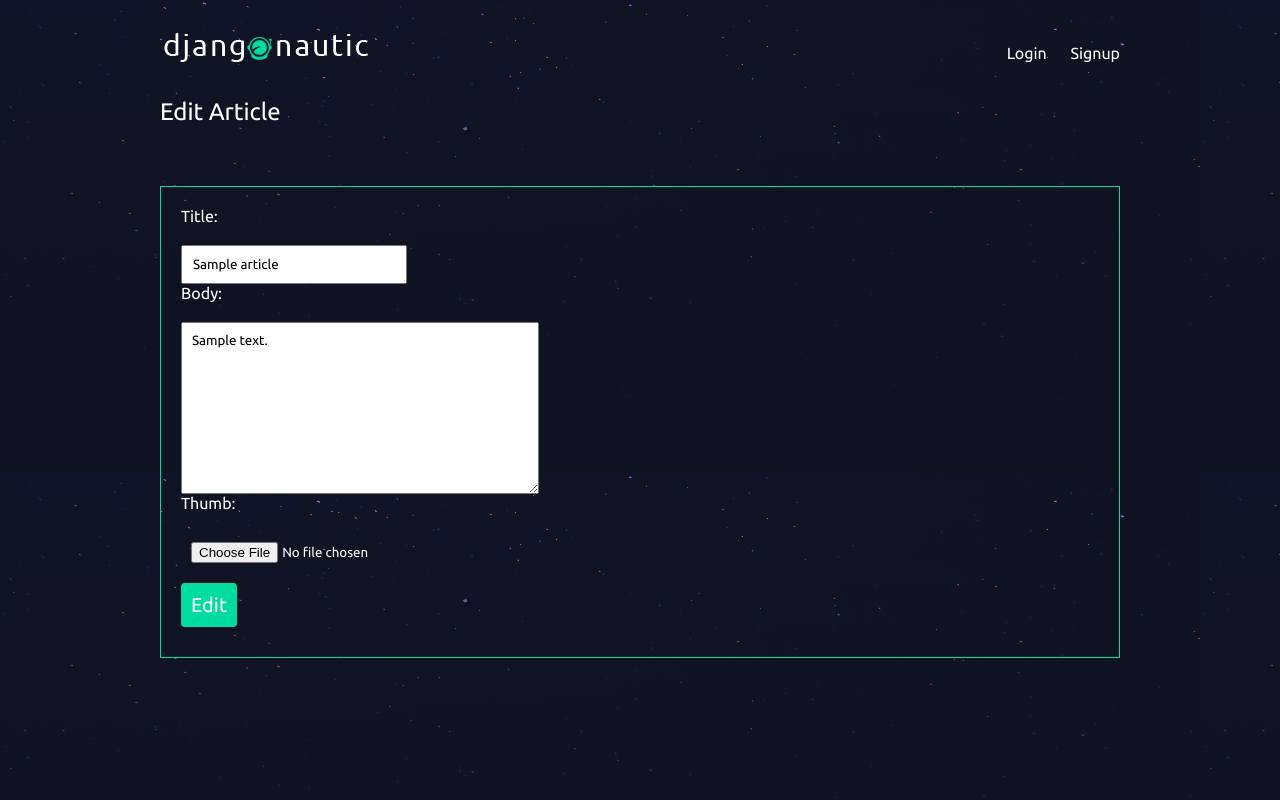
After one commit to saswata04/djangonautic-blog-site, a Django app: a page that uses djangonautic/templates/base_layout.html in a window 1280 px wide. The commit adds this page. Run offline with Django 3.2, Linux system fonts and the light colour scheme; tables that the repository leaves empty hold one stand-in row (values such as "Sample post").

Commit message:
added edit and delete feature, show username on homepage, removed new article button from create article page, USE_TZ=False changed

```diff
--- a/djangonautic/articles/forms.py
+++ b/djangonautic/articles/forms.py
@@ -5,3 +5,8 @@ class CreateArticle(forms.ModelForm):
     class Meta:
         model = models.Article
         fields = ['title', 'body', 'slug', 'thumb']
+
+class EditArticle(forms.ModelForm):
+    class Meta:
+        model = models.Article
+        fields = ['title', 'body', 'thumb']
--- a/djangonautic/articles/models.py
+++ b/djangonautic/articles/models.py
@@ -4,7 +4,7 @@ from django.contrib.auth.models import User
 # Create your models here.
 class Article(models.Model):
     title = models.CharField(max_length=100)
-    slug = models.SlugField()
+    slug = models.SlugField(primary_key=True)
     body = models.TextField()
     date = models.DateTimeField(auto_now_add=True)
     thumb = models.ImageField(default='default.png', blank=True)
--- a/djangonautic/articles/templates/articles/article_create.html
+++ b/djangonautic/articles/templates/articles/article_create.html
@@ -1,5 +1,7 @@
 {% extends 'base_layout.html' %}
 {% load static %}
+{% block create %}
+{% endblock create %}
 {% block content %}
   <div class="create-article">
     <h2>Create an Awesome New Article</h2>
--- /dev/null
+++ b/djangonautic/articles/templates/articles/article_edit.html
@@ -0,0 +1,13 @@
+{% extends 'base_layout.html' %}
+{% load static %}
+{% block content %}
+<div class="edit-article">
+    <h2>Edit Article</h2>
+    <form class="site-form" action="{% url 'articles:edit' slug=article.slug %}" method="post" enctype="multipart/form-data">
+      {% csrf_token %}
+      {{ form }}
+      <input type="submit" value="Edit">
+    </form>
+  </div>
+  <script src="{% static 'slugify.js' %}" charset="utf-8"></script>
+{% endblock content %}
--- a/djangonautic/articles/templates/articles/article_list.html
+++ b/djangonautic/articles/templates/articles/article_list.html
@@ -1,4 +1,7 @@
 {% extends 'base_layout.html' %}
+{% block username %}
+  <li>Hello, <span class="username">{{ request.user.username }}</span></li>
+{% endblock username %}
 {% block content %}
     <h1>Article List</h1>
     <div class="articles">
--- a/djangonautic/articles/urls.py
+++ b/djangonautic/articles/urls.py
@@ -7,4 +7,6 @@ urlpatterns = [
     path('', views.article_list, name='list'),
     path('create/', views.article_create, name='create'),
     path('<slug:slug>/', views.article_detail, name='detail'),
+    path('<slug:slug>/edit/', views.article_edit, name='edit'),
+    path('<slug:slug>/delete/', views.article_delete, name='delete'),
 ]
--- a/djangonautic/articles/views.py
+++ b/djangonautic/articles/views.py
@@ -24,5 +24,29 @@ def article_create(request):
             instance.author = request.user
             instance.save()
             return redirect('articles:list')
-    form = forms.CreateArticle()
+    else:
+        form = forms.CreateArticle()
     return render(request, 'articles/article_create.html', {'form': form})
+
+def article_edit(request, slug):
+    # return HttpResponse('Edit page')
+    article = Article.objects.get(slug=slug)
+    if request.method == 'POST':
+        form = forms.EditArticle(request.POST, request.FILES)
+        if form.is_valid():
+            article.title = request.POST.get('title')
+            article.body = request.POST.get('body')
+            # article.slug = request.POST.get('slug')
+            article.author = request.user
+            article.save()
+            return redirect('articles:list')
+    else:
+        data_dict = {'title': article.title, 'body': article.body, 'thumb': article.thumb.url}
+        form = forms.EditArticle(data_dict)
+    return render(request, 'articles/article_edit.html', {'form': form, 'article': article})
+
+def article_delete(request, slug):
+    # return HttpResponse('Delete page')
+    article = Article.objects.get(slug=slug)
+    article.delete()
+    return redirect('articles:list')
--- a/djangonautic/djangonautic/settings.py
+++ b/djangonautic/djangonautic/settings.py
@@ -113,7 +113,7 @@ USE_I18N = True
 
 USE_L10N = True
 
-USE_TZ = True
+USE_TZ = False
 
 
 # Static files (CSS, JavaScript, Images)
--- a/djangonautic/static/styles.css
+++ b/djangonautic/static/styles.css
@@ -149,3 +149,7 @@ a.highlight{
     border-radius: 4px;
     margin: 10px 0;
 }
+
+.username{
+    color: #00dba0;
+}
--- a/djangonautic/templates/base_layout.html
+++ b/djangonautic/templates/base_layout.html
@@ -6,6 +6,7 @@
     <title>Articles</title>
     <link rel="preconnect" href="https://fonts.gstatic.com">
     <link href="https://fonts.googleapis.com/css2?family=Ubuntu&display=swap" rel="stylesheet">
+    <link rel="stylesheet" href="https://cdnjs.cloudflare.com/ajax/libs/font-awesome/5.15.1/css/all.min.css" integrity="sha512-+4zCK9k+qNFUR5X+cKL9EIR+ZOhtIloNl9GIKS57V1MyNsYpYcUrUeQc9vNfzsWfV28IaLL3i96P9sdNyeRssA==" crossorigin="anonymous" />
     <link rel="stylesheet" href="{% static 'styles.css' %}">
   </head>
   <body>
@@ -14,13 +15,17 @@
       <nav>
         <ul>
           {% if user.is_authenticated %}
+            {% block username %}{% endblock username %}
+            {% block edit_delete %}{% endblock edit_delete %}
             <li>
               <form class="logout-link" action="{% url 'accounts:logout' %}" method="post">
                 {% csrf_token %}
                 <button type="submit">Logout</button>
               </form>
             </li>
-            <li><a href="{% url 'articles:create' %}" class="highlight">New Article</a></li>
+            {% block create %}
+              <li><a href="{% url 'articles:create' %}" class="highlight">New Article</a></li>
+            {% endblock create %}
           {% else %}
             <li><a href="{% url 'accounts:login' %}">Login</a></li>
             <li><a href="{% url 'accounts:signup' %}">Signup</a></li>
```
Also changed, not shown: djangonautic/articles/templates/articles/article_detail.html (+8 -0 lines), djangonautic/articles/migrations/0004_auto_20201113_1856.py (added), djangonautic/articles/templates/articles/article_delete.html (added), djangonautic/media/1_437Dz8H.png (added), djangonautic/media/2_MeLLuDZ.png (added), djangonautic/media/2_wl616Nm.png (added), djangonautic/media/3_jLDFFRP.png (added), djangonautic/media/default_5AMr1by.png (added), djangonautic/media/default_95Rfbif.png (added), djangonautic/media/default_bsTq1Po.png (added).
